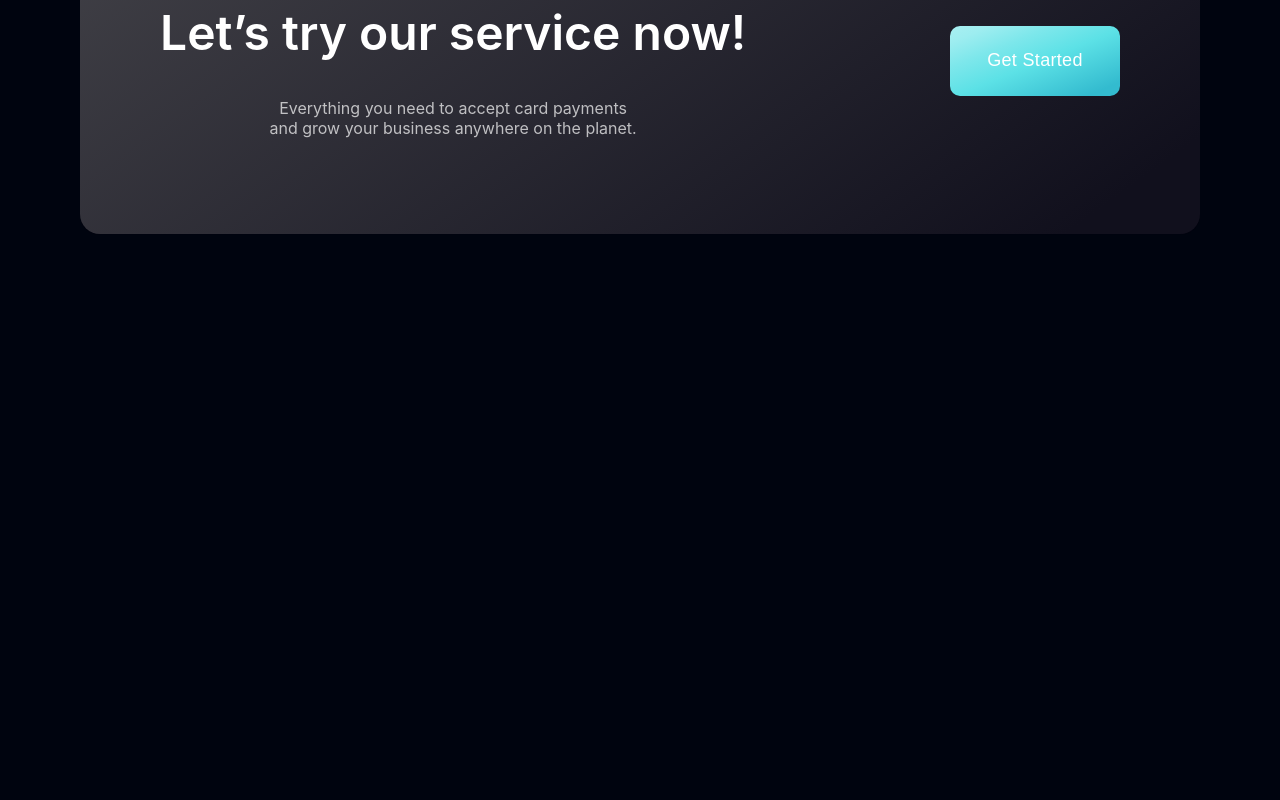
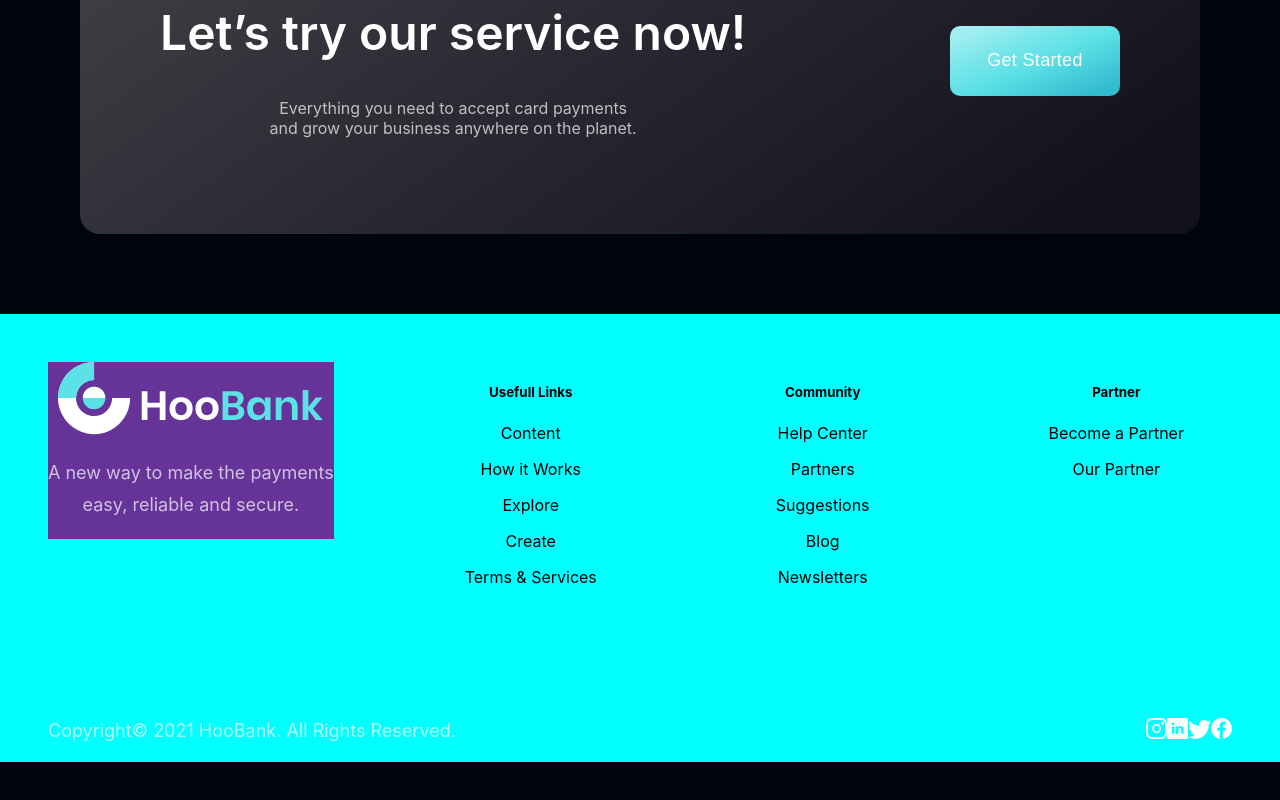
Before and after one commit to ShafiaAnsar/hoo-bank, a React (Create React App) app: page / in a window 1280 px wide. Shown: the part 3643-4443 px from the top of the page. Before the commit the page ends 3957 px from the top, so only its background shows below. Built offline with nearby package versions, Linux system fonts and the light colour scheme.

Commit message:
'Footer'

```diff
--- a/src/App.js
+++ b/src/App.js
@@ -7,6 +7,7 @@ import Billing from './components/Billing/Billing';
 import CardDeal from './components/card/CardDeal';
 import Testimonials from './components/testimonials/Testimonials';
 import CTA from './components/CTA/CTA';
+import Footer from './components/footer/Footer';
 function App() {
   return (
     <div className="App">
@@ -18,6 +19,7 @@ function App() {
       <CardDeal/>
       <Testimonials/>
       <CTA/>
+      <Footer/>
 
 
     </div>
--- /dev/null
+++ b/src/components/footer/Footer.css
@@ -0,0 +1,32 @@
+.footer{
+    background-color: aqua;
+}
+.footer_content{
+    display: flex;
+    justify-content: space-between;
+    align-items: flex-start;
+    margin: 3rem;
+}
+.footer-logo{
+    margin-top: 3rem;
+    background-color: rebeccapurple;
+}
+.logo_text{
+    text-align: center;
+    font-weight: 400;
+    font-size: 18px;
+    line-height: 32px;
+    color: rgba(255, 255, 255, 0.7);
+}
+.footer_socials-copyright{
+    display: flex;
+    justify-content: space-between;
+    align-items: center;
+    margin: 3rem;
+}
+.copyright{
+    font-weight: 400;
+    font-size: 18px;
+    line-height: 150%;
+    color: rgba(255, 255, 255, 0.7);
+}
--- /dev/null
+++ b/src/components/footer/Footer.jsx
@@ -0,0 +1,66 @@
+import React from 'react'
+import './Footer.css'
+import social1 from '../../assets/instagram.svg'
+import social2 from '../../assets/linkedin.svg'
+import social3 from '../../assets/twitter.svg'
+import social4 from '../../assets/facebook.svg'
+import logo from '../../assets/logo.svg'
+
+const Footer = () => {
+  return (
+    <div className='footer'>
+        <div className="footer_content">
+            <div className="footer-logo">
+                <div className="logo">
+                <img src={logo} alt="logo" />
+                </div>
+                <div className="logo_text">
+                    <p>A new way to make the payments <br/> easy, reliable and secure.</p>
+                </div>
+            </div>
+            <div className="footer_content">
+                <div className="content_text">
+                    <h5>Usefull Links</h5>
+                    <p>Content</p>
+                    <p>How it Works</p>
+                    <p>Explore</p>
+                    <p>Create</p>
+                    <p>Terms & Services</p>
+                </div>
+
+            </div>
+            <div className="footer_content">
+                <div className="content_text">
+                    <h5>Community</h5>
+                    <p>Help Center</p>
+                    <p>Partners</p>
+                    <p>Suggestions</p>
+                    <p>Blog</p>
+                    <p>Newsletters</p>
+                </div>
+
+            </div>    <div className="footer_content">
+                <div className="content_text">
+                    <h5>Partner</h5>
+                    <p>Become a Partner</p>
+                    <p>Our Partner</p>
+                </div>
+
+            </div>
+        </div>
+        <div className="footer_socials-copyright">
+            <div className="copyright">
+                <p>Copyright© 2021 HooBank. All Rights Reserved.</p>
+            </div>
+            <div className="social_contact">
+                <img src={social1} alt="instagram" />
+                <img src={social2} alt="linkedin" />
+                <img src={social3} alt="twitter" />
+                <img src={social4} alt="facebook" />
+               </div>
+            </div>
+    </div>
+  )
+}
+
+export default Footer
```
